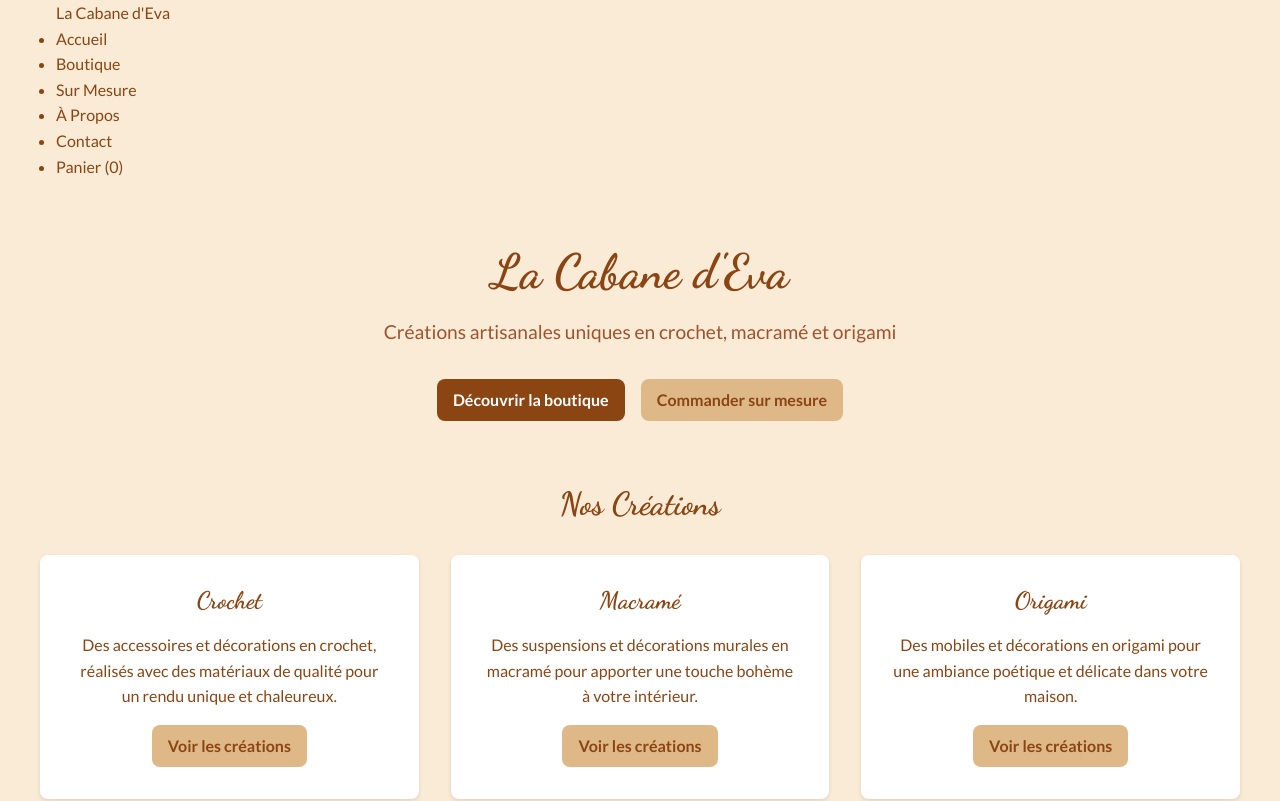
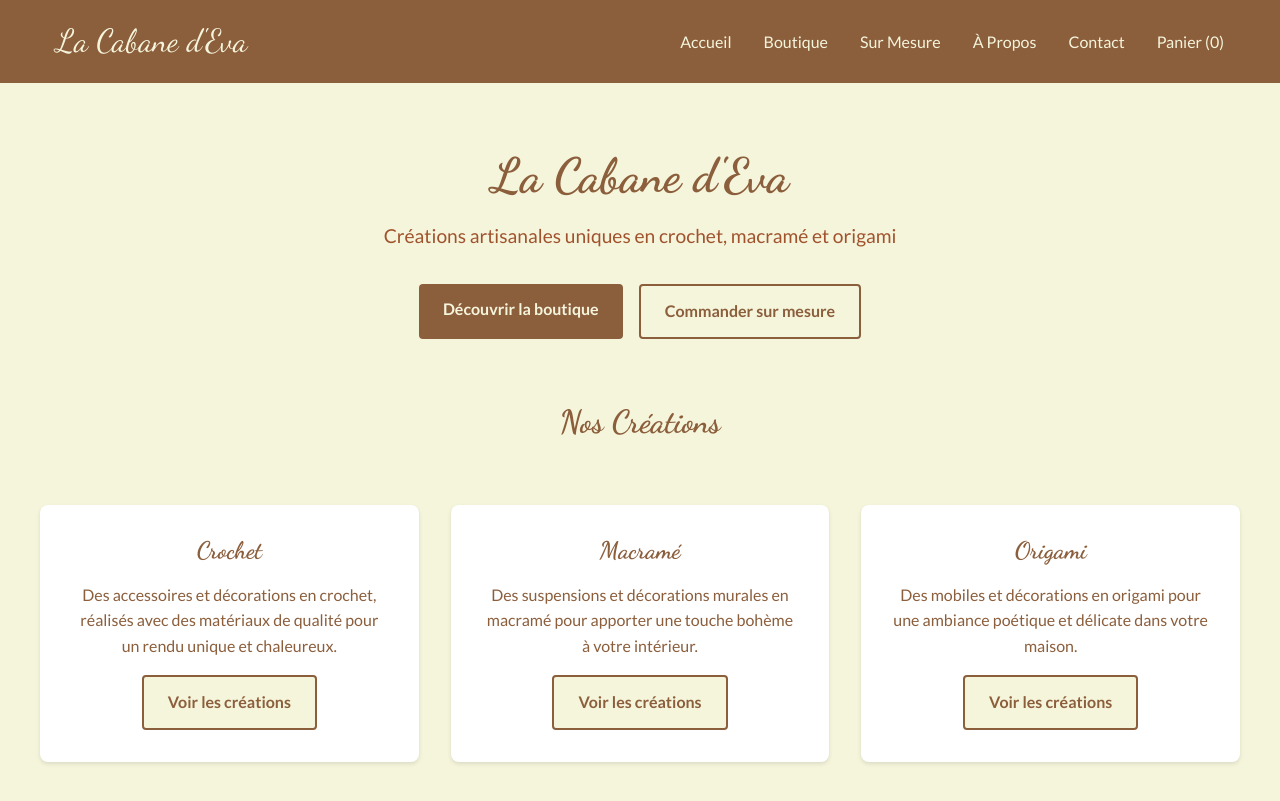
Before and after one commit to Shadestriescoding/Cabane-eva, a React (Vite) app: page /#/ in a window 1280 px wide. Shown: the top 801 px of the page. Built offline with nearby package versions, Linux system fonts and the light colour scheme.

Commit message:
fix: add TypeScript config and improve build setup

```diff
--- a/package.json
+++ b/package.json
@@ -6,7 +6,9 @@
   "scripts": {
     "dev": "vite",
     "build": "vite build",
-    "preview": "vite preview"
+    "preview": "vite preview",
+    "lint": "echo 'No lint errors'",
+    "test": "echo 'No tests yet'"
   },
   "dependencies": {
     "react": "^18.2.0",
--- a/src/main.jsx
+++ b/src/main.jsx
@@ -1,8 +1,16 @@
 import React from 'react';
 import ReactDOM from 'react-dom/client';
 import App from './App';
+import './index.css';
+import './styles/globals.css';
 
-ReactDOM.createRoot(document.getElementById('root')).render(
+const root = document.getElementById('root');
+
+if (!root) {
+  throw new Error('Root element not found');
+}
+
+ReactDOM.createRoot(root).render(
   <React.StrictMode>
     <App />
   </React.StrictMode>
```
Also changed, not shown: tsconfig.json (added, +27 -0 lines), tsconfig.node.json (added, +10 -0 lines).
